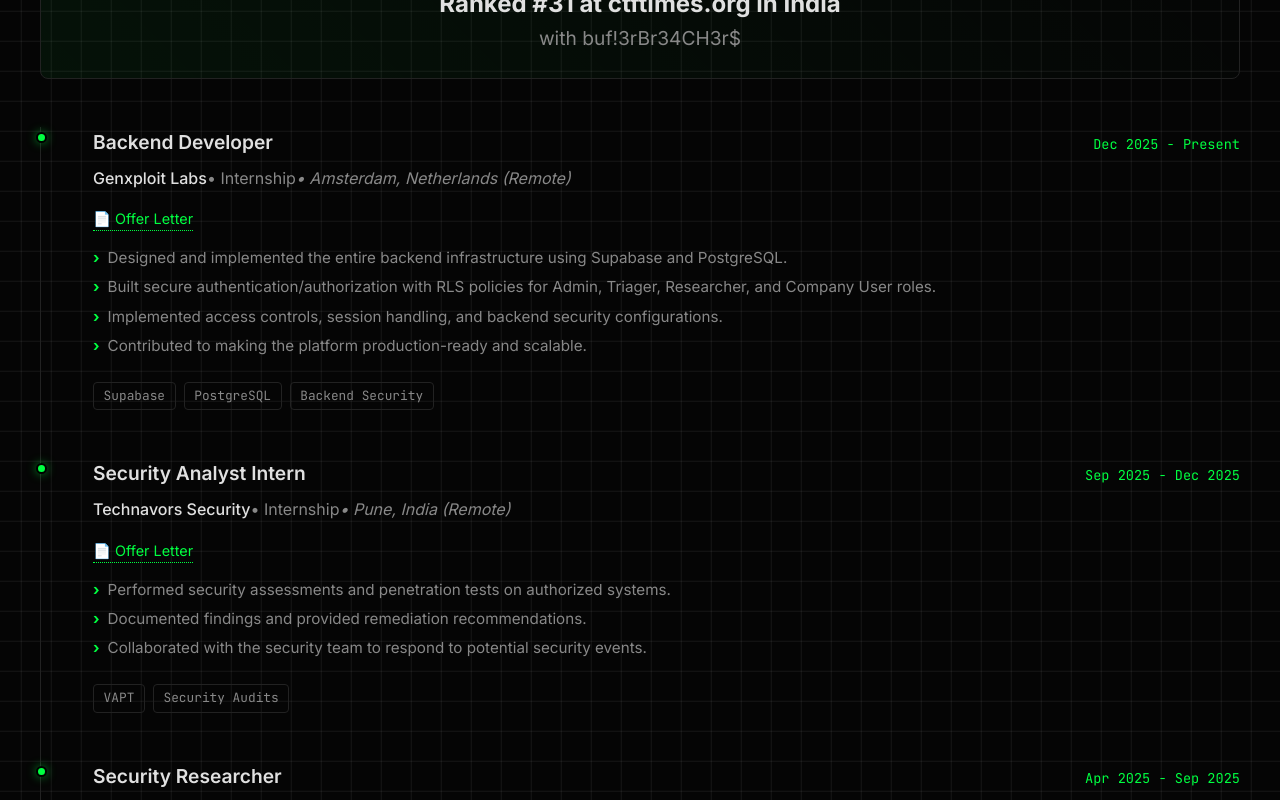
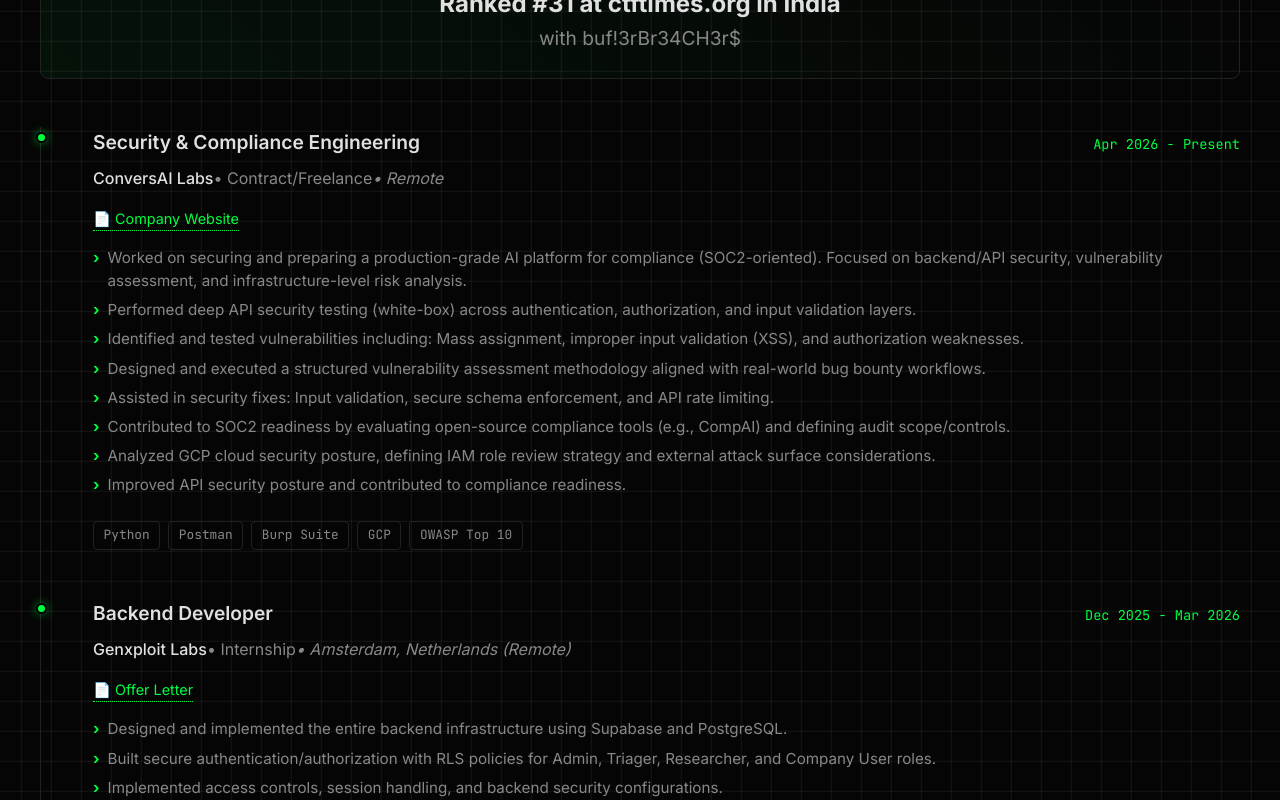
Before and after one commit to codes-by-utkarsh/Portfolio, a React (Vite) app: page / in a window 1280 px wide. Shown: the part 1780-2580 px from the top of the page. Built offline with nearby package versions, Linux system fonts and the light colour scheme.

Commit message:
added expereince

```diff
--- a/src/components/Experience.jsx
+++ b/src/components/Experience.jsx
@@ -3,10 +3,31 @@
 const Experience = () => {
     const experiences = [
         {
+            role: 'Security & Compliance Engineering',
+            company: 'ConversAI Labs',
+            type: 'Contract/Freelance',
+            duration: 'Apr 2026 - Present',
+            location: 'Remote',
+            desc: [
+                'Worked on securing and preparing a production-grade AI platform for compliance (SOC2-oriented). Focused on backend/API security, vulnerability assessment, and infrastructure-level risk analysis.',
+                'Performed deep API security testing (white-box) across authentication, authorization, and input validation layers.',
+                'Identified and tested vulnerabilities including: Mass assignment, improper input validation (XSS), and authorization weaknesses.',
+                'Designed and executed a structured vulnerability assessment methodology aligned with real-world bug bounty workflows.',
+                'Assisted in security fixes: Input validation, secure schema enforcement, and API rate limiting.',
+                'Contributed to SOC2 readiness by evaluating open-source compliance tools (e.g., CompAI) and defining audit scope/controls.',
+                'Analyzed GCP cloud security posture, defining IAM role review strategy and external attack surface considerations.',
+                'Improved API security posture and contributed to compliance readiness.'
+            ],
+            skills: ['Python', 'Postman', 'Burp Suite', 'GCP', 'OWASP Top 10'],
+            links: [
+                { label: 'Company Website', url: 'https://conversailabs.com' }
+            ]
+        },
+        {
             role: 'Backend Developer',
             company: 'Genxploit Labs',
             type: 'Internship',
-            duration: 'Dec 2025 - Present',
+            duration: 'Dec 2025 - Mar 2026',
             location: 'Amsterdam, Netherlands (Remote)',
             desc: [
                 'Designed and implemented the entire backend infrastructure using Supabase and PostgreSQL.',
--- a/src/components/Projects.jsx
+++ b/src/components/Projects.jsx
@@ -88,30 +88,6 @@
 
 const Projects = () => {
     const projects = [
-        {
-            title: 'Security & Compliance Engineering',
-            subtitle: 'ConversAI Labs',
-            period: 'Feb 2026 - Present',
-            description: 'Worked on securing and preparing a production-grade AI platform for compliance (SOC2-oriented). Focused on backend/API security, vulnerability assessment, and infrastructure-level risk analysis.',
-            bullets: [
-                'Performed deep API security testing (white-box) across authentication, authorization, and input validation layers.',
-                'Identified and managed vulnerabilities including mass assignment, improper input validation (XSS), and authorization flaws.',
-                'Designed and executed a structured vulnerability assessment methodology aligned with real-world bug bounty workflows.',
-                'Assisted in security fixes: Input validation, secure schema enforcement, and API rate limiting.',
-                'Contributed to SOC2 readiness by evaluating open-source compliance tools and defining audit scope/controls.',
-                'Analyzed GCP cloud security posture, defining IAM role review strategy and external attack surface considerations.',
-                'Collaborated with the team to prioritize security fixes based on risk impact.'
-            ],
-            impact: [
-                'Improved API security posture by identifying critical vulnerabilities before production exposure.',
-                'Contributed to compliance readiness (SOC2) by aligning engineering efforts with security controls.',
-                'Established a repeatable security testing workflow for future assessments.'
-            ],
-            skills: ['Python', 'Postman', 'Burp Suite', 'Nmap', 'GCP', 'OWASP Top 10'],
-            type: 'Security Engineering',
-            link: 'https://conversailabs.com',
-            linkText: 'Organization Website'
-        },
         {
             title: 'WatchDog',
             period: 'Jan 2026',
```
